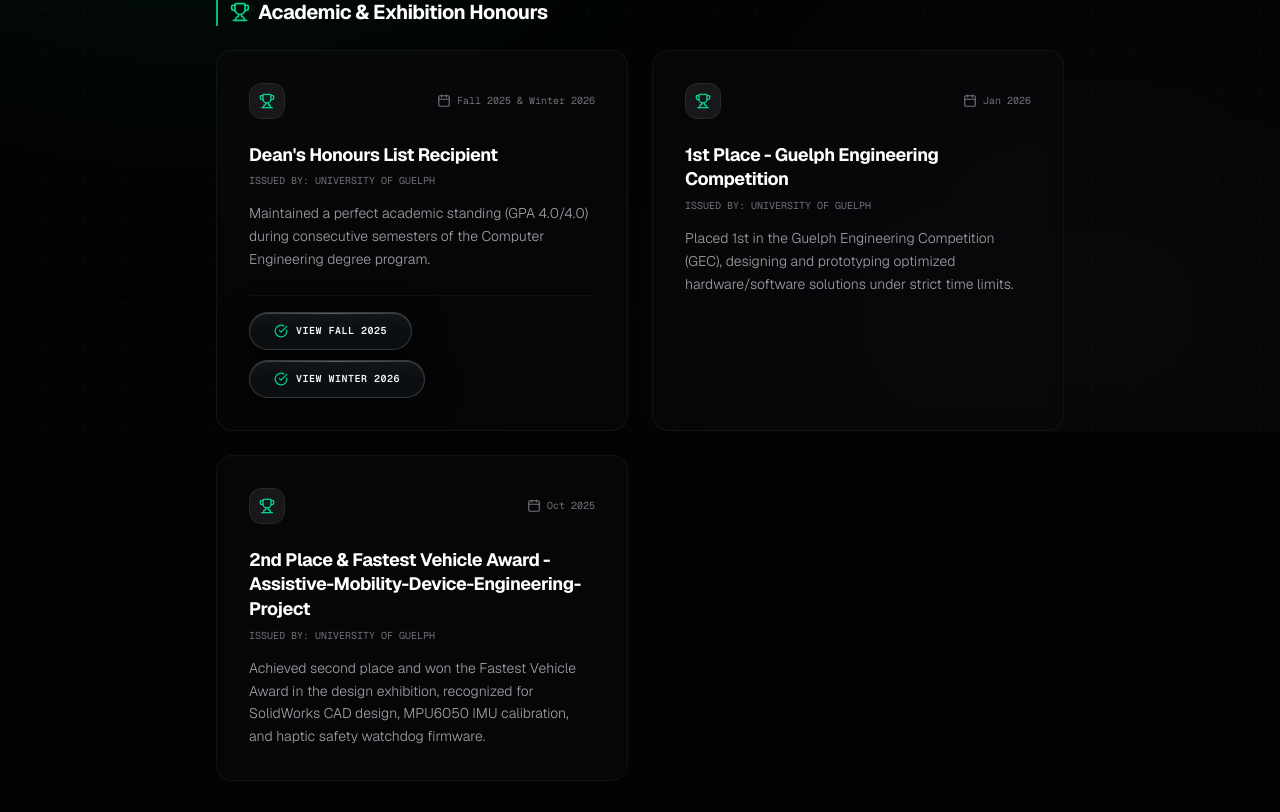
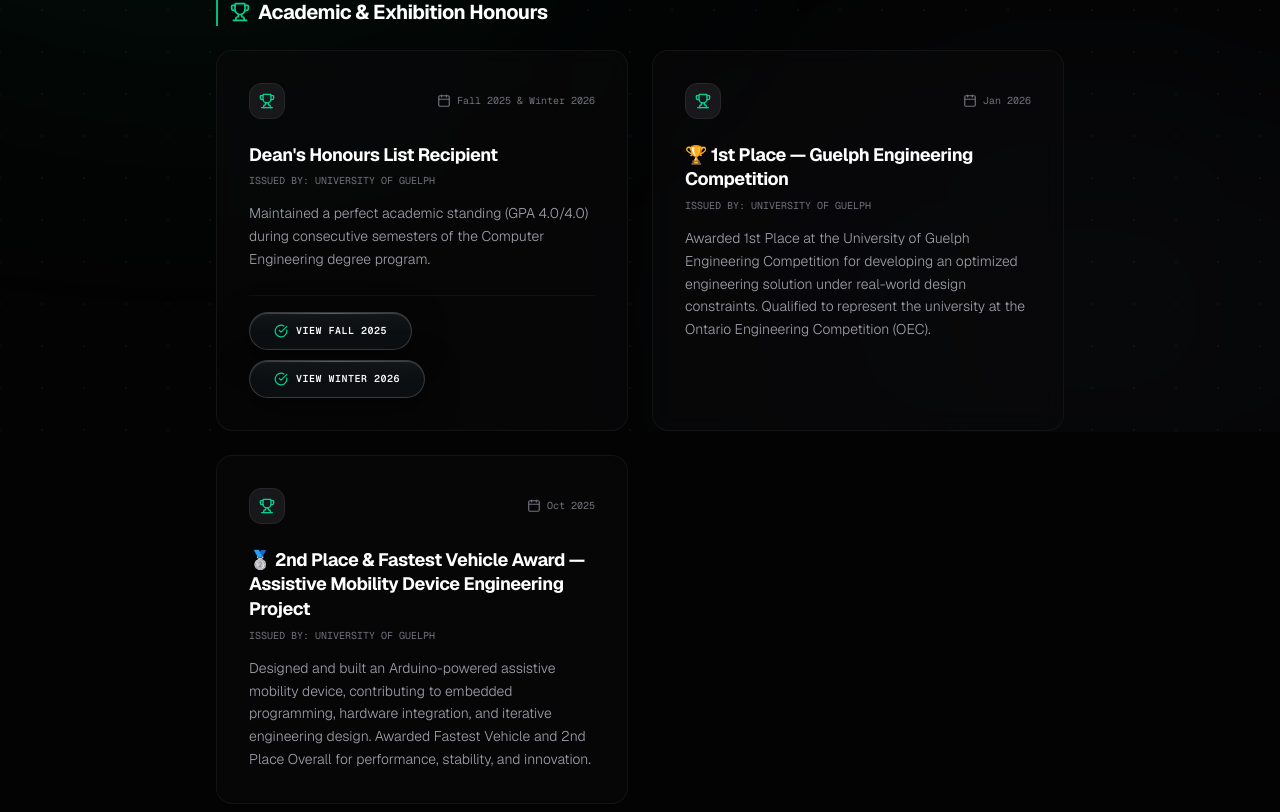
Before and after one commit to deepjpatel2007/My-Portfolio, a Next.js app: page /awards in a window 1280 px wide. Shown: the part 368-1180 px from the top of the page. Built offline with nearby package versions, Linux system fonts and the light colour scheme.

Commit message:
Update project and award titles to remove dashes

```diff
--- a/src/data/awards.ts
+++ b/src/data/awards.ts
@@ -22,17 +22,17 @@ export const awards: Award[] = [
     ]
   },
   {
-    title: "1st Place - Guelph Engineering Competition",
+    title: "🏆 1st Place — Guelph Engineering Competition",
     issuer: "University of Guelph",
     date: "Jan 2026",
-    description: "Placed 1st in the Guelph Engineering Competition (GEC), designing and prototyping optimized hardware/software solutions under strict time limits.",
+    description: "Awarded 1st Place at the University of Guelph Engineering Competition for developing an optimized engineering solution under real-world design constraints. Qualified to represent the university at the Ontario Engineering Competition (OEC).",
     category: "honour"
   },
   {
-    title: "2nd Place & Fastest Vehicle Award - Assistive-Mobility-Device-Engineering-Project",
+    title: "🥈 2nd Place & Fastest Vehicle Award — Assistive Mobility Device Engineering Project",
     issuer: "University of Guelph",
     date: "Oct 2025",
-    description: "Achieved second place and won the Fastest Vehicle Award in the design exhibition, recognized for SolidWorks CAD design, MPU6050 IMU calibration, and haptic safety watchdog firmware.",
+    description: "Designed and built an Arduino-powered assistive mobility device, contributing to embedded programming, hardware integration, and iterative engineering design. Awarded Fastest Vehicle and 2nd Place Overall for performance, stability, and innovation.",
     category: "honour"
   },
   // Professional Certifications
--- a/src/data/projects.ts
+++ b/src/data/projects.ts
@@ -187,7 +187,7 @@ export const projects: Project[] = [
   },
   {
     slug: "assistive-mobility-device",
-    title: "Assistive-Mobility-Device-Engineering-Project",
+    title: "Assistive Mobility Device Engineering Project",
     description: "An Arduino-powered assistive mobility device engineered for enhanced accessibility, featuring embedded control systems, a custom CAD chassis, and real-time sensory alerts.",
     category: "Embedded",
     techStack: ["C++", "Arduino", "Embedded Systems", "CAD/SolidWorks", "Accelerometers", "Haptic Feedback"],
```
